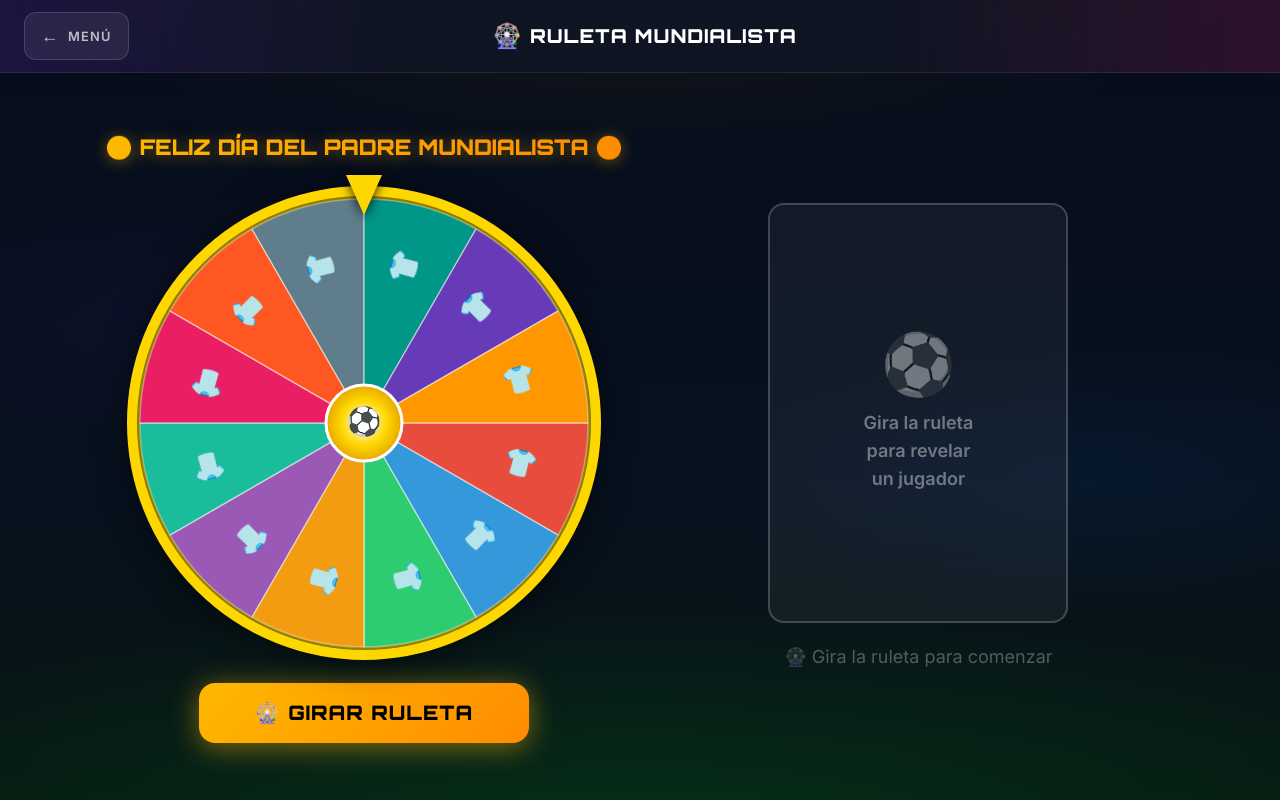
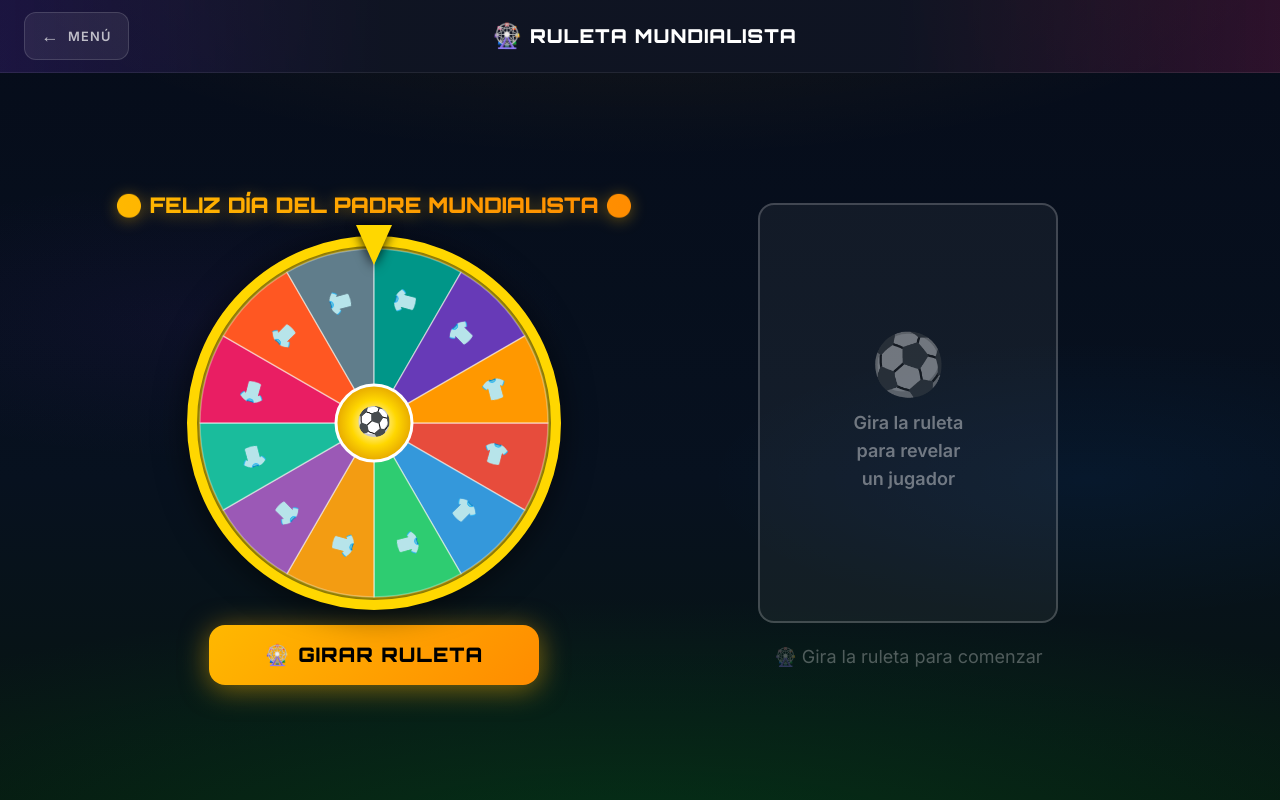
Before and after one commit to keni-afk/PadreMundialista2026, a React (Vite) app: page / in a window 1280 px wide. Both pictures are taken after a click on the button 256 px from the left and 488 px from the top of the page. Built offline with nearby package versions, Linux system fonts and the light colour scheme.

Commit message:
fix: encuadrar todas las pantallas sin scroll

```diff
--- a/src/components/RouletteWheel.jsx
+++ b/src/components/RouletteWheel.jsx
@@ -169,8 +169,8 @@ const RouletteWheel = forwardRef(function RouletteWheel({ onSpinComplete, disabl
       />
       <canvas
         ref={canvasRef}
-        width={480}
-        height={480}
+        width={380}
+        height={380}
         className="block"
         style={{ filter: isSpinning ? 'drop-shadow(0 0 24px #FFD700)' : 'drop-shadow(0 4px 16px rgba(0,0,0,0.6))' }}
       />
--- a/src/pages/Flags.jsx
+++ b/src/pages/Flags.jsx
@@ -35,7 +35,7 @@ export default function Flags({ onBack }) {
   }, [])
 
   return (
-    <div className="min-h-screen flex flex-col">
+    <div className="h-screen flex flex-col overflow-hidden">
 
       {/* ── Header ─────────────────────────────────── */}
       <div
@@ -58,7 +58,7 @@ export default function Flags({ onBack }) {
         <div className="w-24" />
       </div>
 
-      <div className="flex-1 flex flex-col items-center justify-center px-6 py-8 gap-8">
+      <div className="flex-1 flex flex-col items-center justify-center px-6 py-3 gap-4">
 
         {/* Question */}
         <div className="text-center animate-fade-in">
@@ -121,7 +121,7 @@ export default function Flags({ onBack }) {
                   src={`https://flagcdn.com/w160/${country.iso}.png`}
                   alt={country.country}
                   className="w-full rounded-lg shadow-md"
-                  style={{ maxHeight: 90, objectFit: 'cover' }}
+                  style={{ maxHeight: 70, objectFit: 'cover' }}
                   onError={(e) => { e.target.src = `https://flagcdn.com/w80/${country.iso}.png` }}
                 />
                 <span
--- a/src/pages/Quiz.jsx
+++ b/src/pages/Quiz.jsx
@@ -42,7 +42,7 @@ function QuizSetup({ onStart, onBack }) {
   }
 
   return (
-    <div className="min-h-screen flex flex-col">
+    <div className="h-screen flex flex-col overflow-hidden">
       {/* Header */}
       <div
         style={{
@@ -64,11 +64,11 @@ function QuizSetup({ onStart, onBack }) {
         <div className="w-24" />
       </div>
 
-      <div className="flex-1 flex flex-col items-center justify-center px-6 py-10 gap-10 max-w-2xl mx-auto w-full">
+      <div className="flex-1 flex flex-col items-center justify-center px-6 py-4 gap-5 max-w-2xl mx-auto w-full">
 
         {/* Header */}
         <div className="text-center animate-slide-up">
-          <div className="text-7xl mb-4 float select-none">🏆</div>
+          <div className="text-5xl mb-2 float select-none">🏆</div>
           <h1
             className="font-black uppercase"
             style={{
@@ -107,7 +107,7 @@ function QuizSetup({ onStart, onBack }) {
               <button
                 key={n}
                 onClick={() => handleQuick(n)}
-                className="flex flex-col items-center gap-2 rounded-2xl py-6 font-black text-white transition-all duration-200 hover:scale-105 active:scale-95"
+                className="flex flex-col items-center gap-2 rounded-2xl py-4 font-black text-white transition-all duration-200 hover:scale-105 active:scale-95"
                 style={{
                   background: bgs[i],
                   border: '2px solid rgba(255,255,255,0.12)',
@@ -174,7 +174,7 @@ function QuizSetup({ onStart, onBack }) {
 function QuizCompleted({ score, total, onRestart, onBack }) {
   const pct = Math.round((score / total) * 100)
   return (
-    <div className="min-h-screen flex flex-col items-center justify-center px-6 gap-8 animate-fade-in">
+    <div className="h-screen flex flex-col items-center justify-center px-6 gap-5 animate-fade-in overflow-hidden">
       {/* Glow orb behind trophy */}
       <div
         style={{
@@ -186,7 +186,7 @@ function QuizCompleted({ score, total, onRestart, onBack }) {
         }}
       />
       <div className="relative text-center">
-        <div className="text-8xl mb-6 float select-none">🏆</div>
+        <div className="text-6xl mb-3 float select-none">🏆</div>
         <h1
           className="font-black uppercase mb-3"
           style={{
@@ -306,7 +306,7 @@ export default function Quiz({ onBack }) {
 
   // ── Render quiz
   return (
-    <div className="min-h-screen flex flex-col">
+    <div className="h-screen flex flex-col overflow-hidden">
       {/* Header */}
       <div
         style={{
@@ -352,11 +352,11 @@ export default function Quiz({ onBack }) {
         <span style={{ color: 'rgba(255,184,0,0.6)', fontSize: '0.85rem' }}>⭐ {score} pts</span>
       </div>
 
-      <div className="flex-1 flex flex-col items-center justify-center px-4 py-4 gap-8 max-w-3xl mx-auto w-full">
+      <div className="flex-1 flex flex-col items-center justify-center px-4 py-2 gap-4 max-w-3xl mx-auto w-full">
 
         {/* Question card */}
         <div
-          className="w-full rounded-3xl p-8 text-center animate-slide-up"
+          className="w-full rounded-3xl p-5 text-center animate-slide-up"
           style={{
             background: 'linear-gradient(160deg, rgba(255,184,0,0.08) 0%, rgba(255,255,255,0.04) 100%)',
             border: '2px solid rgba(255,184,0,0.25)',
@@ -364,7 +364,7 @@ export default function Quiz({ onBack }) {
             backdropFilter: 'blur(12px)',
           }}
         >
-          <div className="text-4xl mb-4">⚽</div>
+          <div className="text-3xl mb-2">⚽</div>
           <p
             className="font-black text-white leading-tight"
             style={{ fontSize: 'clamp(1.3rem, 3vw, 1.9rem)', textShadow: '0 2px 16px rgba(0,0,0,0.5)' }}
@@ -374,7 +374,7 @@ export default function Quiz({ onBack }) {
         </div>
 
         {/* Answer options */}
-        <div className="grid grid-cols-1 sm:grid-cols-2 gap-4 w-full animate-fade-in">
+        <div className="grid grid-cols-1 sm:grid-cols-2 gap-3 w-full animate-fade-in">
           {question.options.map((opt, idx) => {
             const style = OPTION_STYLES[idx]
             let bg = `linear-gradient(135deg, ${style.bg}cc, ${style.bg})`
@@ -401,7 +401,7 @@ export default function Quiz({ onBack }) {
                 key={idx}
                 onClick={() => handleAnswer(idx)}
                 disabled={selected !== null}
-                className="answer-btn rounded-2xl p-5 text-left font-bold text-white text-xl flex items-center gap-4"
+                className="answer-btn rounded-2xl p-4 text-left font-bold text-white text-lg flex items-center gap-3"
                 style={{
                   background: bg,
                   border: `2px solid ${border}`,
--- a/src/pages/Roulette.jsx
+++ b/src/pages/Roulette.jsx
@@ -74,7 +74,7 @@ export default function Roulette({ onBack }) {
   const isGuessing = phase === PHASES.GUESSING || phase === PHASES.RESULT
 
   return (
-    <div className="min-h-screen flex flex-col">
+    <div className="h-screen flex flex-col overflow-hidden">
 
       {/* ── Header ─────────────────────────────────── */}
       <div
@@ -98,10 +98,10 @@ export default function Roulette({ onBack }) {
       </div>
 
       {/* ── Two-column layout ───────────────────────── */}
-      <div className="flex-1 flex flex-col lg:flex-row items-center justify-center gap-10 px-6 py-8">
+      <div className="flex-1 flex flex-col lg:flex-row items-center justify-center gap-5 px-4 py-3 overflow-hidden">
 
         {/* LEFT: wheel */}
-        <div className="flex flex-col items-center gap-5">
+        <div className="flex flex-col items-center gap-3">
           <h1
             className="text-center font-black uppercase"
             style={{
```
